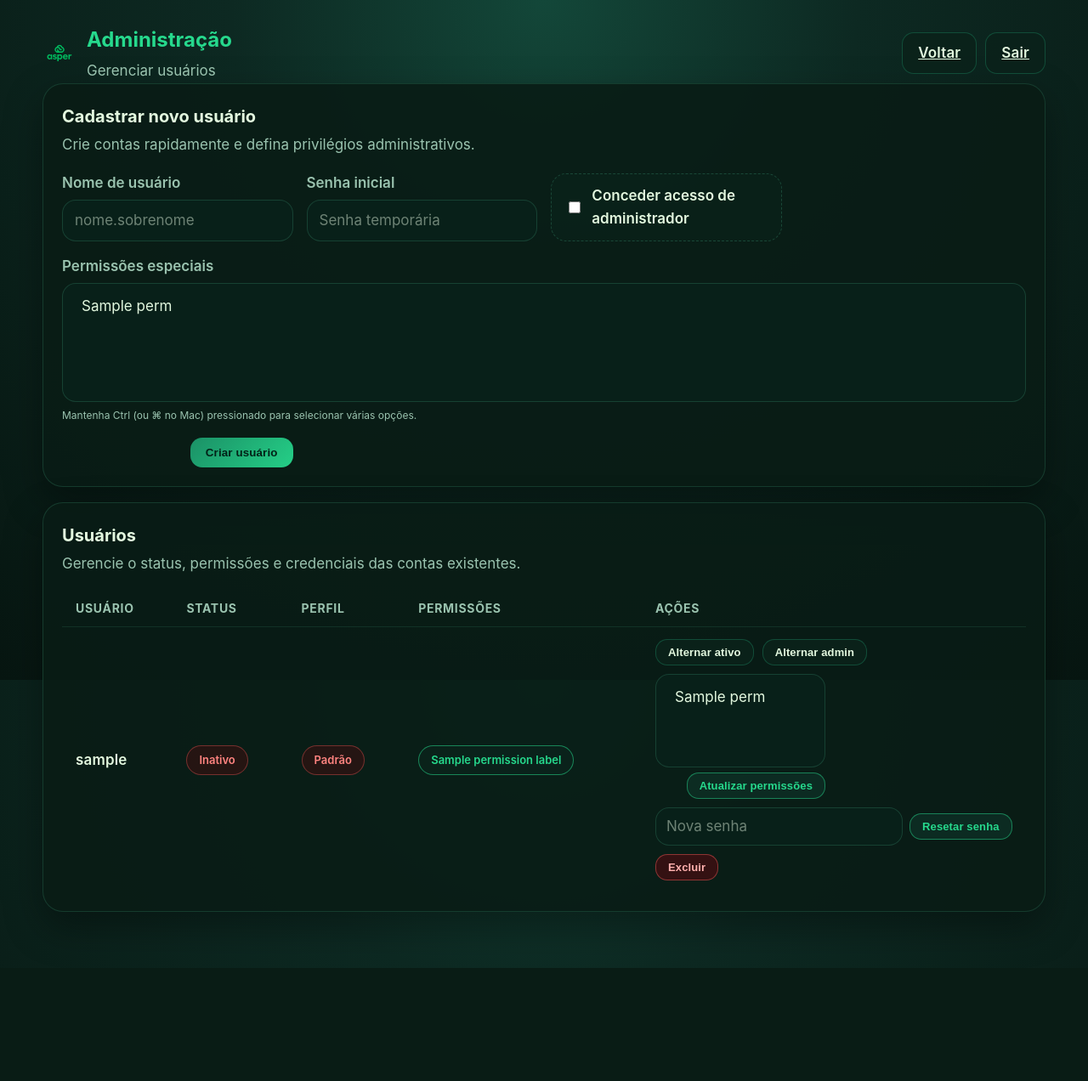
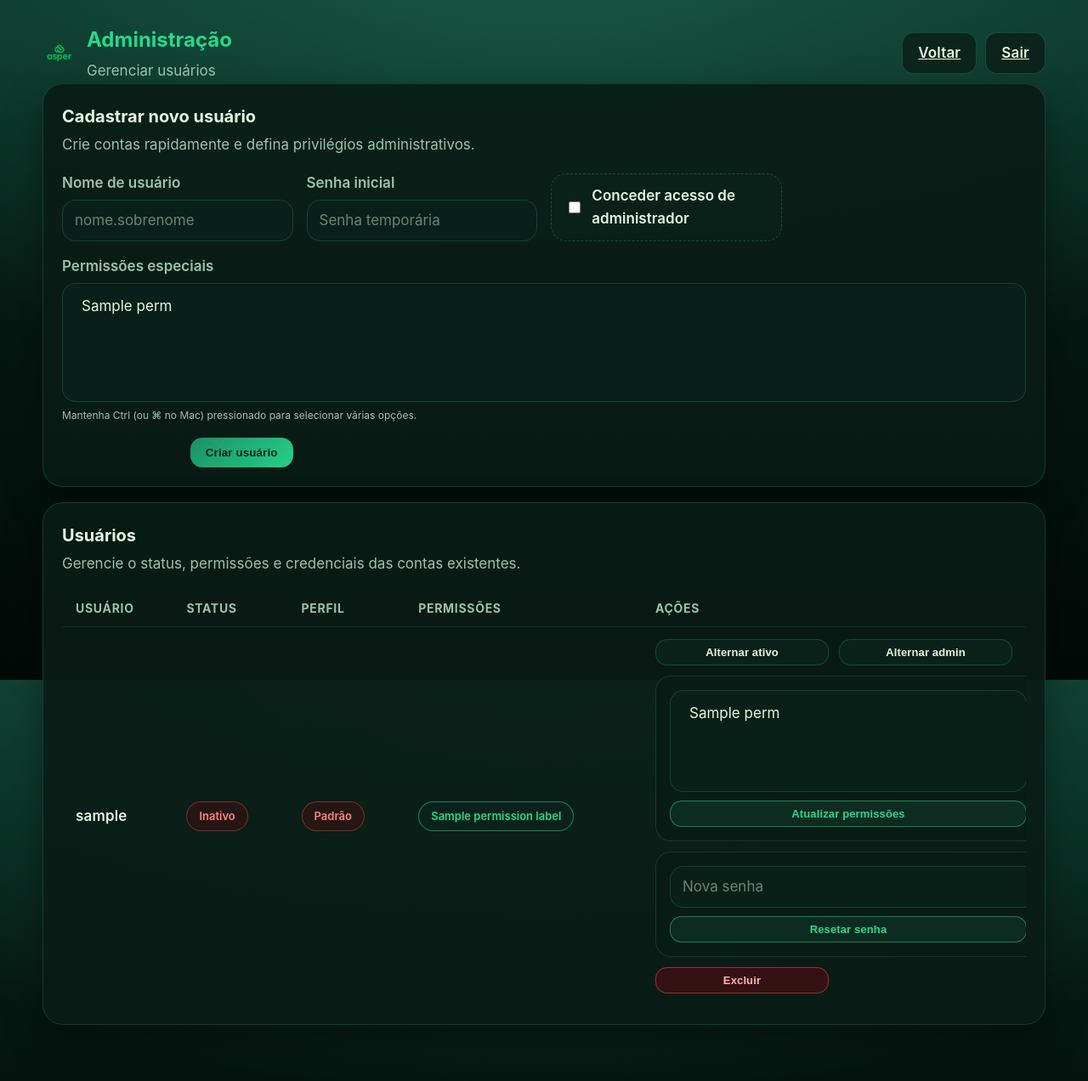
Before and after one commit to felipe-prates18/qradar-dashboard, a FastAPI app: template app/templates/admin_users.html in a window 1280 px wide. Shown: the whole page at 85% size. Before the commit the page ends 1139 px from the top, so only its background shows below. Run offline with FastAPI, Linux system fonts and the light colour scheme; the template is opened without the code that fills it: most values are stand-ins (such as "Sample title", 1, 10 or a date in 2020).

Commit message:
Refine dashboard layout and styling

```diff
--- a/app/static/style.css
+++ b/app/static/style.css
@@ -16,14 +16,19 @@
   --shadow: 0 18px 45px rgba(0, 0, 0, 0.35);
 }
 
-html,
-body {
-  height: 100%;
+html {
+  min-height: 100%;
+  background: #020a07;
 }
 
 body {
   margin: 0;
-  background: radial-gradient(circle at top, #134739 0%, var(--bg-primary) 36%, #071611 100%);
+  min-height: 100vh;
+  background:
+    radial-gradient(140% 120% at 50% -10%, rgba(32, 108, 84, 0.65) 0%, rgba(6, 24, 19, 0) 60%),
+    linear-gradient(180deg, #0a3227 0%, #051912 45%, #020a07 100%);
+  background-repeat: no-repeat, no-repeat;
+  background-attachment: fixed, fixed;
   color: var(--text-primary);
   font: 17px/1.6 "Inter", "Segoe UI", Roboto, Arial, sans-serif;
   position: relative;
@@ -332,31 +337,48 @@ textarea:focus {
   background: rgba(61, 16, 18, 0.55);
 }
 
+
 .user-actions {
-  display: flex;
-  flex-wrap: wrap;
+  display: grid;
+  grid-template-columns: repeat(auto-fit, minmax(180px, 1fr));
+  gap: 12px;
+  align-items: stretch;
+}
+
+.inline-form {
+  display: flex;
   gap: 10px;
-}
-
-.inline-form {
-  display: flex;
-  gap: 8px;
-  align-items: center;
-}
-
-.inline-form--permissions {
+  align-items: center;
+  justify-content: center;
+}
+
+.user-actions .inline-form {
+  width: 100%;
+}
+
+.user-actions .inline-form .btn {
+  width: 100%;
+}
+
+.inline-form--permissions,
+.inline-form--password {
   flex-direction: column;
   align-items: stretch;
-  gap: 6px;
-  min-width: 200px;
+  gap: 10px;
+  padding: 16px;
+  background: rgba(8, 28, 22, 0.75);
+  border: 1px solid rgba(38, 99, 77, 0.4);
+  border-radius: 18px;
 }
 
 .inline-form--permissions .select-multiple {
-  max-width: 240px;
+  width: 100%;
+  max-width: none;
+  min-height: 120px;
 }
 
 .inline-form--permissions .btn {
-  align-self: flex-end;
+  align-self: stretch;
 }
 
 .chip-row {
@@ -366,11 +388,16 @@ textarea:focus {
 }
 
 .inline-form--password input[type="password"] {
-  min-width: 160px;
+  width: 100%;
+  min-width: 0;
 }
 
 .inline-form input[type="password"] {
-  padding: 8px 12px;
+  padding: 10px 14px;
+}
+
+.user-action-wide {
+  grid-column: span 2;
 }
 
 .alert {
--- a/app/templates/admin_users.html
+++ b/app/templates/admin_users.html
@@ -122,7 +122,7 @@
                   <input type="hidden" name="field" value="is_admin">
                   <button class="btn small secondary" type="submit">Alternar admin</button>
                 </form>
-                <form method="post" action="/admin/users/permissions" class="inline-form inline-form--permissions">
+                <form method="post" action="/admin/users/permissions" class="inline-form inline-form--permissions user-action-wide">
                   <input type="hidden" name="user_id" value="{{u.id}}">
                   <select name="permissions" multiple class="select-multiple select-multiple--compact" size="{{permission_select_size}}" {% if not available_permissions %}disabled{% endif %}>
                     {% for perm in available_permissions %}
@@ -131,7 +131,7 @@
                   </select>
                   <button class="btn small tertiary" type="submit" {% if not available_permissions %}disabled{% endif %}>Atualizar permissões</button>
                 </form>
-                <form method="post" action="/admin/users/reset-password" class="inline-form inline-form--password">
+                <form method="post" action="/admin/users/reset-password" class="inline-form inline-form--password user-action-wide">
                   <input type="hidden" name="user_id" value="{{u.id}}">
                   <input type="password" name="new_password" placeholder="Nova senha" minlength="6" required>
                   <button class="btn small tertiary" type="submit">Resetar senha</button>
```
Also changed, not shown: other parts of app/static/style.css (+42 -15 lines), app/templates/index.html (+74 -3 lines).
